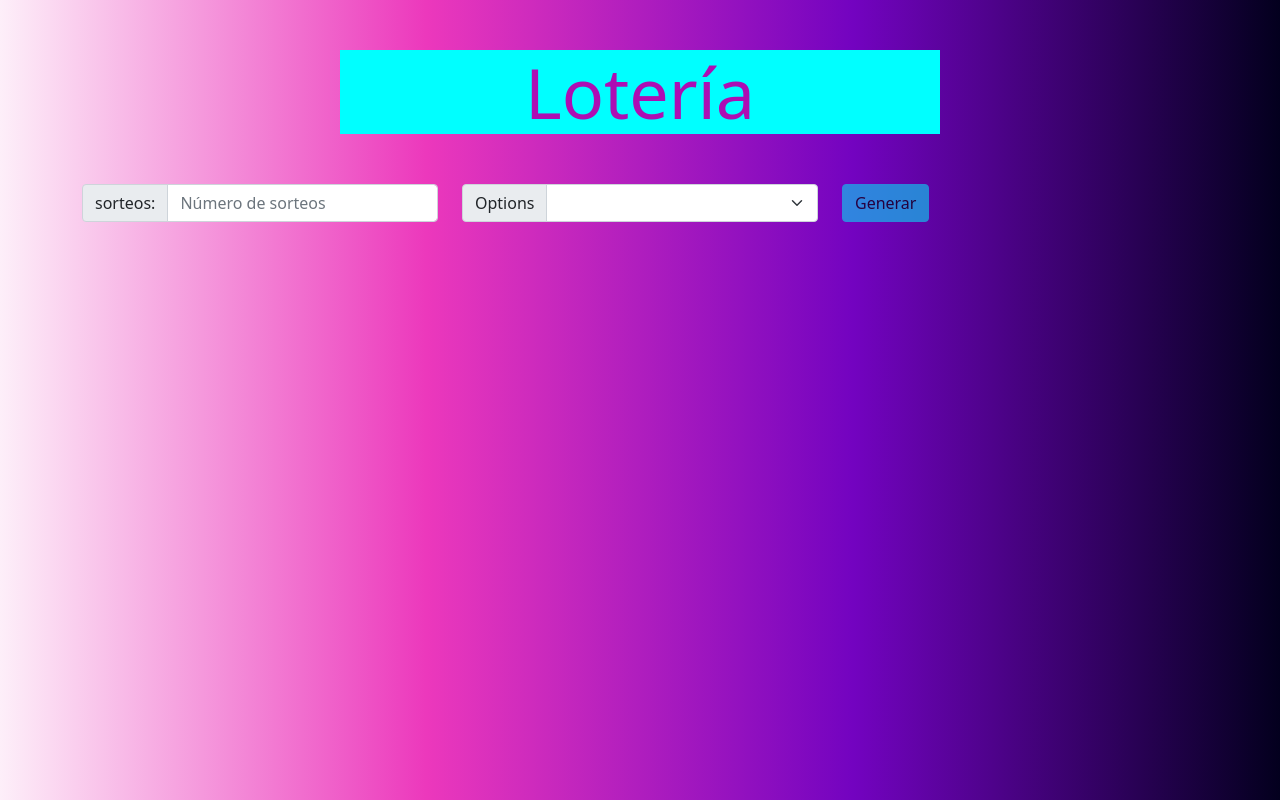
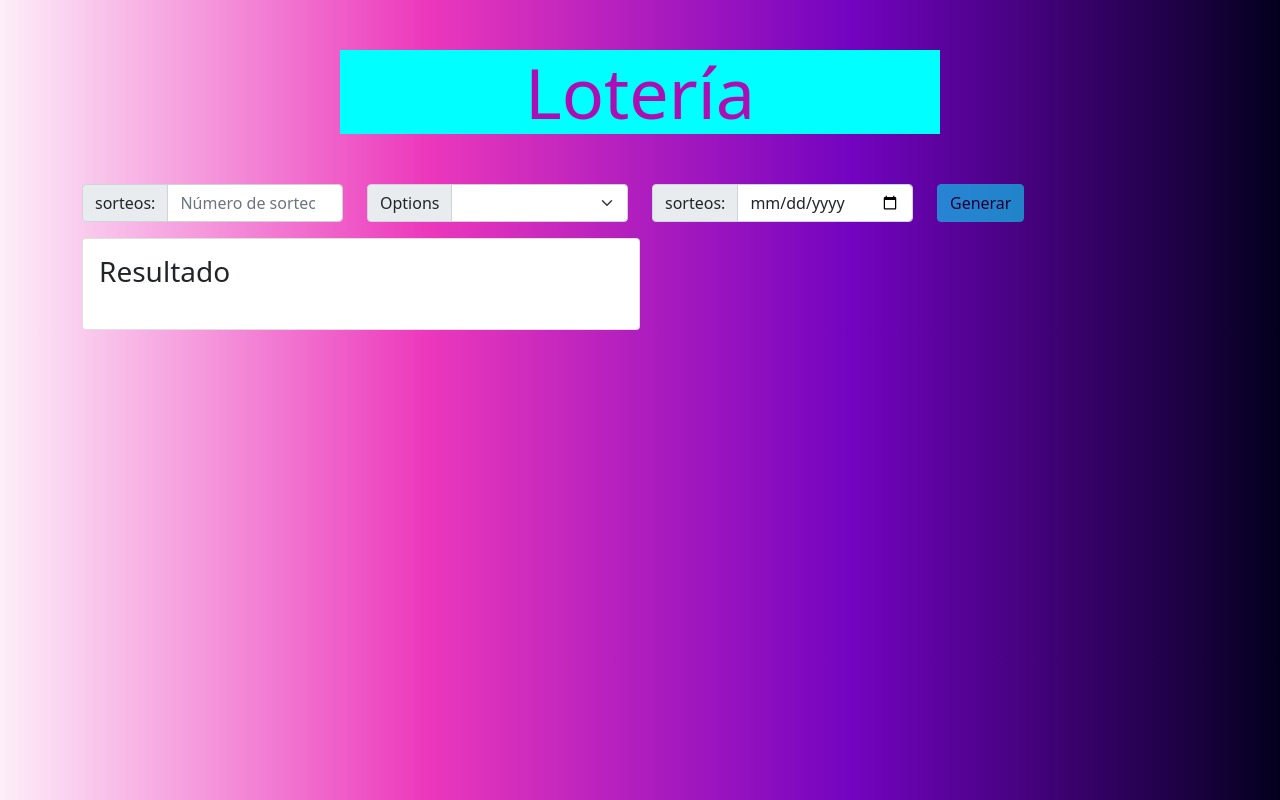
Before and after one commit to amigonelson1/loteriaFront, an Angular app: page / in a window 1280 px wide. Built offline with nearby package versions, Linux system fonts and the light colour scheme.

Commit message:
third commit

```diff
--- a/src/app/app.module.ts
+++ b/src/app/app.module.ts
@@ -4,8 +4,12 @@ import { BrowserModule } from '@angular/platform-browser';
 import { AppRoutingModule } from './app-routing.module';
 import { AppComponent } from './app.component';
 import { RequerimientosComponent } from './components/requerimientos/requerimientos.component';
+
 //importamos para generar los formularios reactivos;
 import { ReactiveFormsModule } from '@angular/forms';
+
+//Modulo para peticiones http;
+import { HttpClientModule } from '@angular/common/http';
 
 @NgModule({
   declarations: [
@@ -16,6 +20,7 @@ import { ReactiveFormsModule } from '@angular/forms';
     BrowserModule,
     AppRoutingModule,
     ReactiveFormsModule, // para formularios reactivos;
+    HttpClientModule, //modulo para peticiones http;
   ],
   providers: [],
   bootstrap: [AppComponent]
--- a/src/app/components/requerimientos/requerimientos.component.html
+++ b/src/app/components/requerimientos/requerimientos.component.html
@@ -2,29 +2,57 @@
 <form [formGroup]="form" (ngSubmit)="solicitar()">
     <div class="container">
         <div class="row justify-content-start">
-            <div class="col-4">
+            <div class="col-3">
                 <div class="input-group mb-3">
                     <span class="input-group-text" id="basic-addon1">sorteos: </span>
-                    <input formControlName="sorteos" type="number" max="99" min="1" class="form-control" placeholder="Número de sorteos"
-                        aria-label="Username" aria-describedby="basic-addon1">
+                    <input formControlName="numeroSorteos" type="number" max="99" min="1" class="form-control"
+                        placeholder="Número de sorteos" aria-label="Username" aria-describedby="basic-addon1">
                 </div>
             </div>
-            <div class="col-4">
+            <div class="col-3">
                 <div class="input-group mb-3">
                     <label class="input-group-text" for="inputGroupSelect01">Options</label>
-                    <select formControlName="loteria" class="form-select" id="inputGroupSelect01">
-                        <option selected value="Bogotá">Bogotá</option>
+                    <select formControlName="nombreLoteria" class="form-select" id="inputGroupSelect01">
+                        <option value="Bogotá">Bogotá</option>
+                        <option value="Bogotá">Boyacá</option>
                         <option value="Cundinamarca">Cundinamarca</option>
                         <option value="Santander">Santander</option>
                         <option value="Valle">Valle</option>
                     </select>
                 </div>
             </div>
-            <div class="col-4 centrar">
+            <div class="col-3">
+                <div class="input-group mb-3">
+                    <span class="input-group-text" id="basic-addon1">sorteos: </span>
+                    <input formControlName="fecha" type="date" class="form-control" aria-label="Username"
+                        aria-describedby="basic-addon1">
+                </div>
+            </div>
+            <div class="col-3 centrar">
                 <button [disabled]="this.form.invalid" type="submit" class="btn btn-info">
                     Generar
                 </button>
             </div>
         </div>
     </div>
+
+    <div class="container">
+        <div class="col-lg-6">
+            <div class="card">
+                <div class="card-body">
+                    <h3>Resultado</h3>
+                    <table class="table">
+                        <tbody>
+                            <!-- <tr *ngFor="let dat of result, let i = index">
+                                <td>{{dat.}}</td>
+                                <td>{{dat.numero}}</td>
+                                <td>{{dat.fechaExpiracion}}</td>
+
+                            </tr> -->
+                        </tbody>
+                    </table>
+                </div>
+            </div>
+        </div>
+    </div>
 </form>
--- a/src/app/components/requerimientos/requerimientos.component.ts
+++ b/src/app/components/requerimientos/requerimientos.component.ts
@@ -1,5 +1,6 @@
 import { Component } from '@angular/core';
 import { FormBuilder, FormGroup, Validators } from '@angular/forms';
+import { LoteriaServices } from 'src/app/services/loteriaServices';
 
 @Component({
   selector: 'app-requerimientos',
@@ -8,18 +9,27 @@ import { FormBuilder, FormGroup, Validators } from '@angular/forms';
 })
 
 export class RequerimientosComponent {
+
   form!: FormGroup;
+  data!: [];
+  result!: [];
 
-  constructor(private fb: FormBuilder) {
+  constructor(private fb: FormBuilder,
+    private _loteriaService: LoteriaServices) {
     this.form = this.fb.group({
-      sorteos: ['', [Validators.required,]],
-      loteria: ['', Validators.required],
+      numeroSorteos: ['', Validators.required],
+      nombreLoteria: ['', Validators.required],
+      fecha: ['', Validators.required]
     })
   }
 
   solicitar() {
     console.log('haz hecho una solicitud', this.form.value)
-    //Al retornar reseteamos los campos;
+    this._loteriaService.getListTarjetas(this.form.value.numeroSorteos, this.form.value.nombreLoteria, this.form.value.fecha).subscribe({
+      next: (data) => { console.log(data); this.result = data },
+      error: (e) => console.error(e),
+      complete: () => console.info('complete')
+    })
     this.form.reset();
   }
 
--- /dev/null
+++ b/src/app/services/loteriaServices.ts
@@ -0,0 +1,24 @@
+import { HttpClient } from '@angular/common/http';
+import { Injectable } from '@angular/core';
+import { Observable } from 'rxjs';
+
+
+@Injectable({
+  providedIn: 'root'
+})
+
+export class LoteriaServices {
+
+  private myAppUrl = 'https://localhost:7135/';
+  private myApiUrl = 'api/Loteria/GetSorteos/';
+
+  constructor(private http: HttpClient) { }
+
+  getListTarjetas(sorteo:number, nombre:string, fech:string): Observable<any> {
+    const numeroSorteos = sorteo;
+    const nombreLoteria = nombre;
+    const fecha = fech;
+    return this.http.get(this.myAppUrl + this.myApiUrl + `${numeroSorteos}/${nombreLoteria}/${fecha}`,);
+  }
+
+}
```
